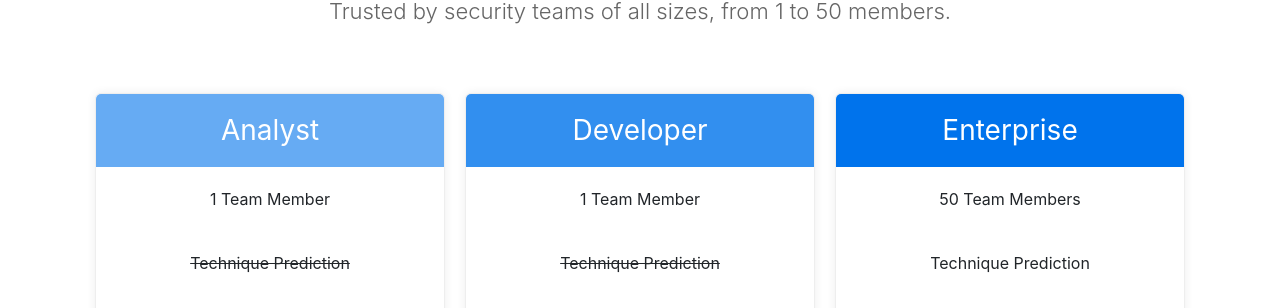
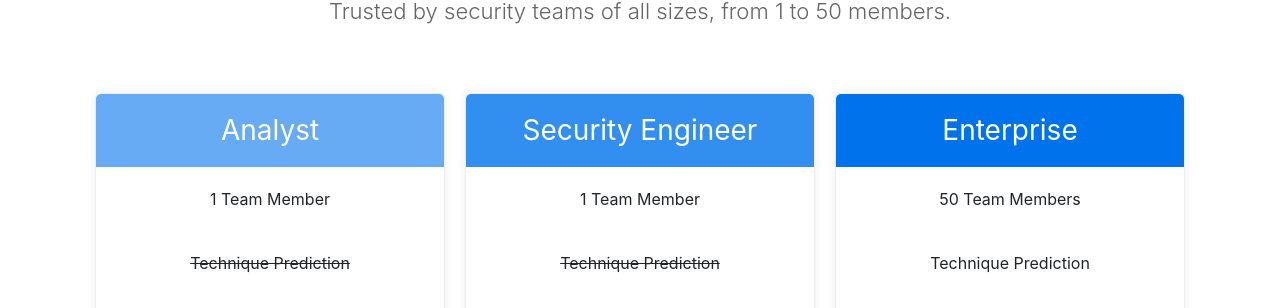
Before and after one commit to muchdogesec/ctibutler-website, a Jekyll site: the page built from pricing/index.html, in a window 1280 px wide. Shown: the part 315-623 px from the top of the page. Built offline with Jekyll 4.4.1, drawn with Linux system fonts in a browser that asks for light colours.

Commit message:
Update index.html (#26)

```diff
--- a/pricing/index.html
+++ b/pricing/index.html
@@ -35,7 +35,7 @@ pricing_table:
     call_to_action:
       link: https://app.ctibutler.com
       text: Get started now
-  - name: Developer
+  - name: Security Engineer
     color: "#328fef"
     features:
       - text: 1 Team Member
```
